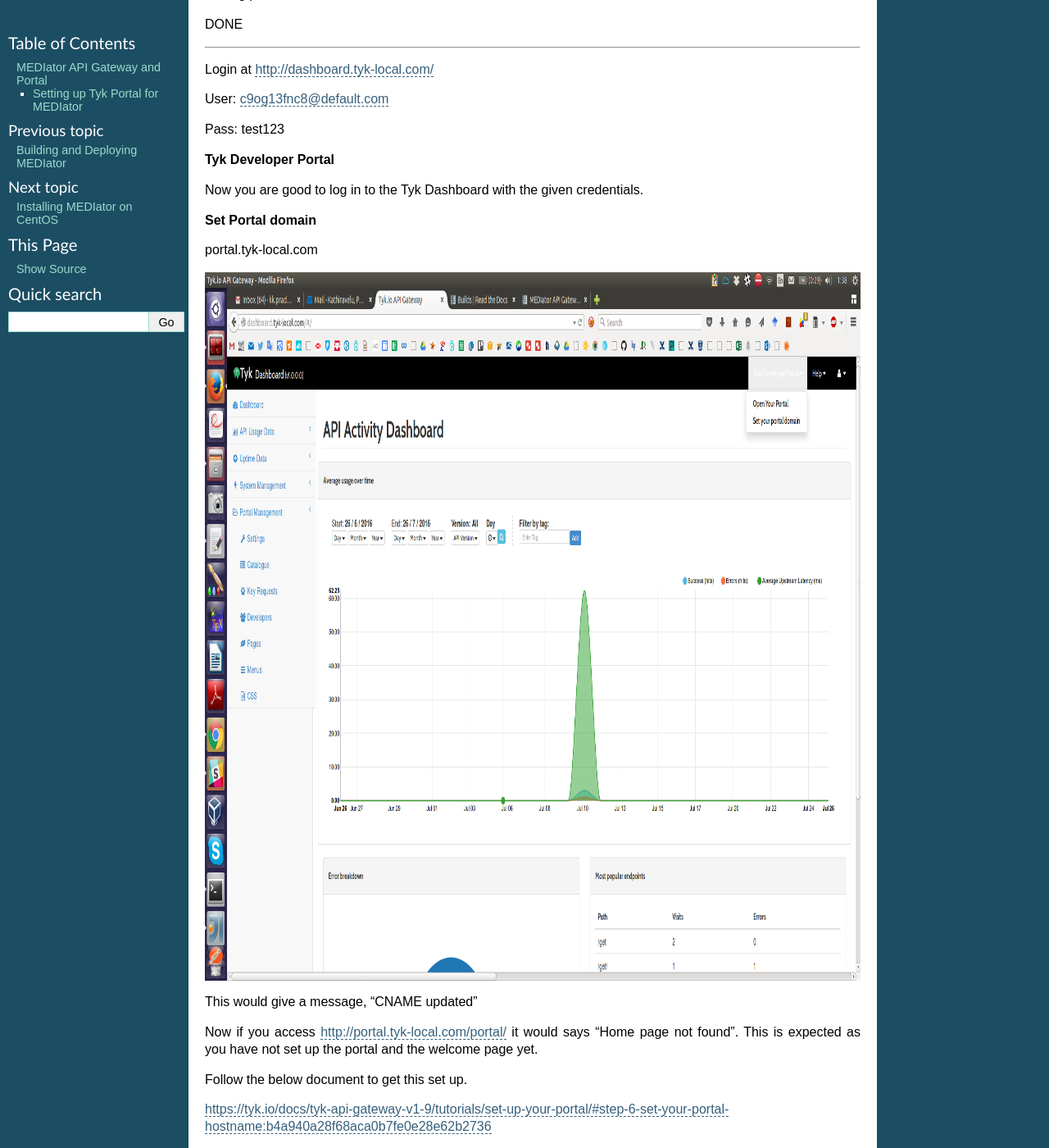
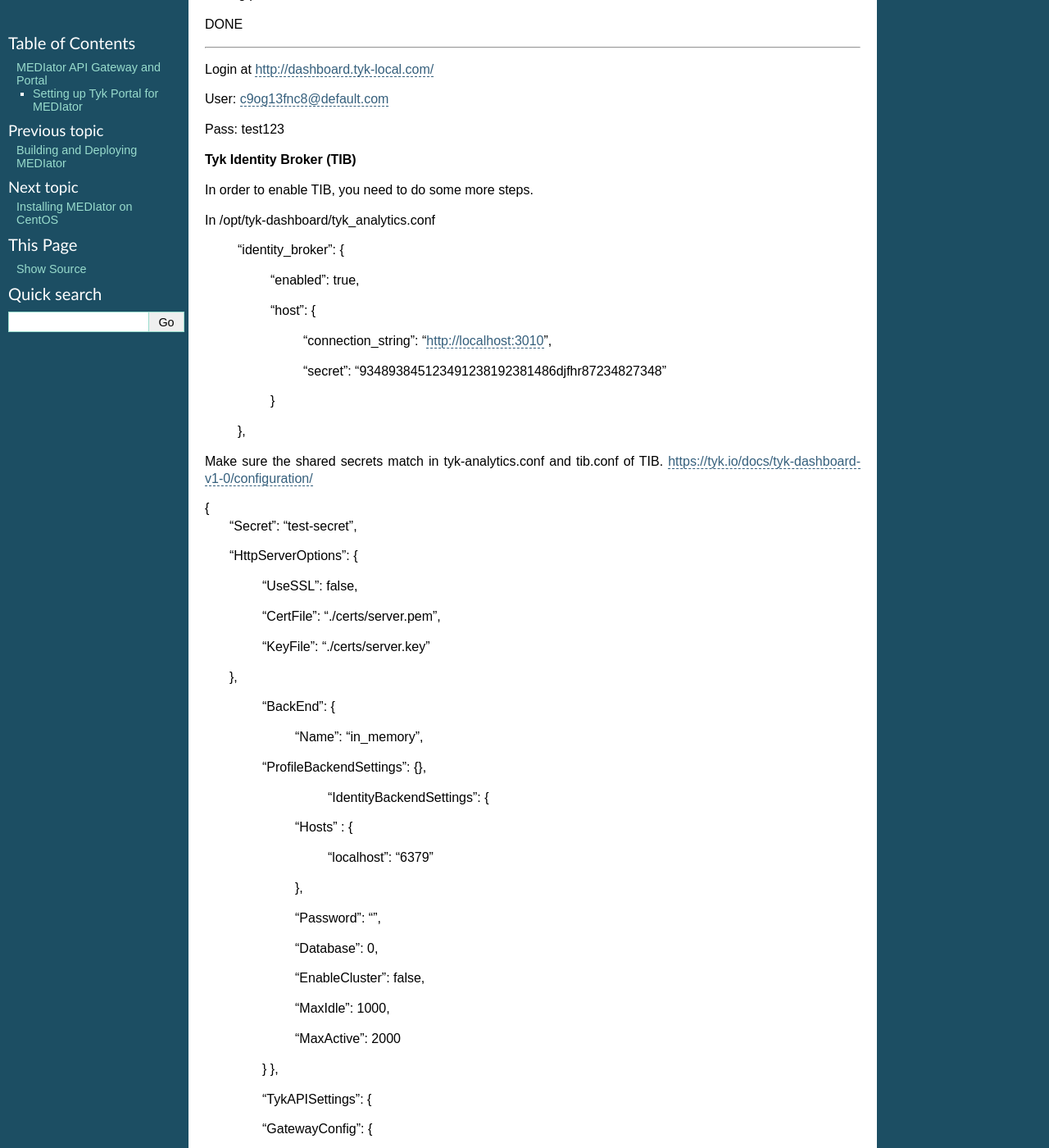
Before and after one commit to pradeeban/mediator, a Sphinx documentation site: the page built from docs/source/sections/API-Gateway.rst, in a window 1280 px wide and 1400 px high, scrolled down 2665 px. Shown: the whole window at 82% size. Built offline with Sphinx 7.4.7, drawn with Linux system fonts in a browser that asks for light colours; some of the changed text lies outside the part shown.

Commit message:
Configure TIB.

```diff
--- a/docs/source/sections/API-Gateway.rst
+++ b/docs/source/sections/API-Gateway.rst
@@ -165,6 +165,100 @@
 Pass: test123
 
 
+**Tyk Identity Broker (TIB)**
+
+In order to enable TIB, you need to do some more steps.
+
+In /opt/tyk-dashboard/tyk_analytics.conf
+
+    "identity_broker": {
+
+        "enabled": true,
+
+        "host": {
+
+            "connection_string": "http://localhost:3010",
+
+            "secret": "934893845123491238192381486djfhr87234827348"
+
+        }
+
+    },
+
+Make sure the shared secrets match in tyk-analytics.conf and tib.conf of TIB.
+https://tyk.io/docs/tyk-dashboard-v1-0/configuration/
+
+
+{
+    "Secret": "test-secret",
+
+    "HttpServerOptions": {
+
+        "UseSSL": false,
+
+        "CertFile": "./certs/server.pem",
+
+        "KeyFile": "./certs/server.key"
+
+    },
+
+	"BackEnd": {
+
+		"Name": "in_memory",
+
+        "ProfileBackendSettings": {},
+
+			"IdentityBackendSettings": {
+
+            "Hosts" : {
+
+                "localhost": "6379"
+
+            },
+
+            "Password": "",
+
+            "Database": 0,
+
+            "EnableCluster": false,
+
+            "MaxIdle": 1000,
+
+            "MaxActive": 2000
+
+        }
+	},
+
+	"TykAPISettings": {
+
+        "GatewayConfig": {
+
+            "Endpoint": "http://localhost",
+
+            "Port": "8080",
+
+            "AdminSecret": "934893845123491238192381486djfhr87234827348"
+
+        },
+
+        "DashboardConfig": {
+
+            "Endpoint": "http://dashboard.tyk-local.com",
+
+            "Port": "80",
+
+            "AdminSecret": "934893845123491238192381486djfhr87234827348"
+
+        }
+
+    }
+}
+
+
+From the TIB home directory, /tib
+
+
+
 **Tyk Developer Portal**
 
 Now you are good to log in to the Tyk Dashboard with the given credentials.
@@ -181,7 +275,7 @@
 
 This would give a message, "CNAME updated"
 
-Now if you access http://portal.tyk-local.com/portal/ it would says "Home page not found". This is expected as you have not set up the portal and the welcome page yet.
+Now if you access http://portal.tyk-local.com/portal/ it would say "Home page not found". This is expected as you have not set up the portal and the welcome page yet.
 
 
 Follow the below document to get this set up.
@@ -195,3 +289,12 @@
    :align: center
 
 Once you have set this up, your portal is ready for the developers to register, log in, and consumes the APIs defined in the API catalogue.
+
+
+**Find the logs**
+
+    sudo tail -f /var/log/upstart/tyk-dashboard.log
+
+    sudo tail -f /var/log/upstart/tyk-gateway.log
+
+    sudo tail -f /var/log/upstart/tyk-pump.log
```
